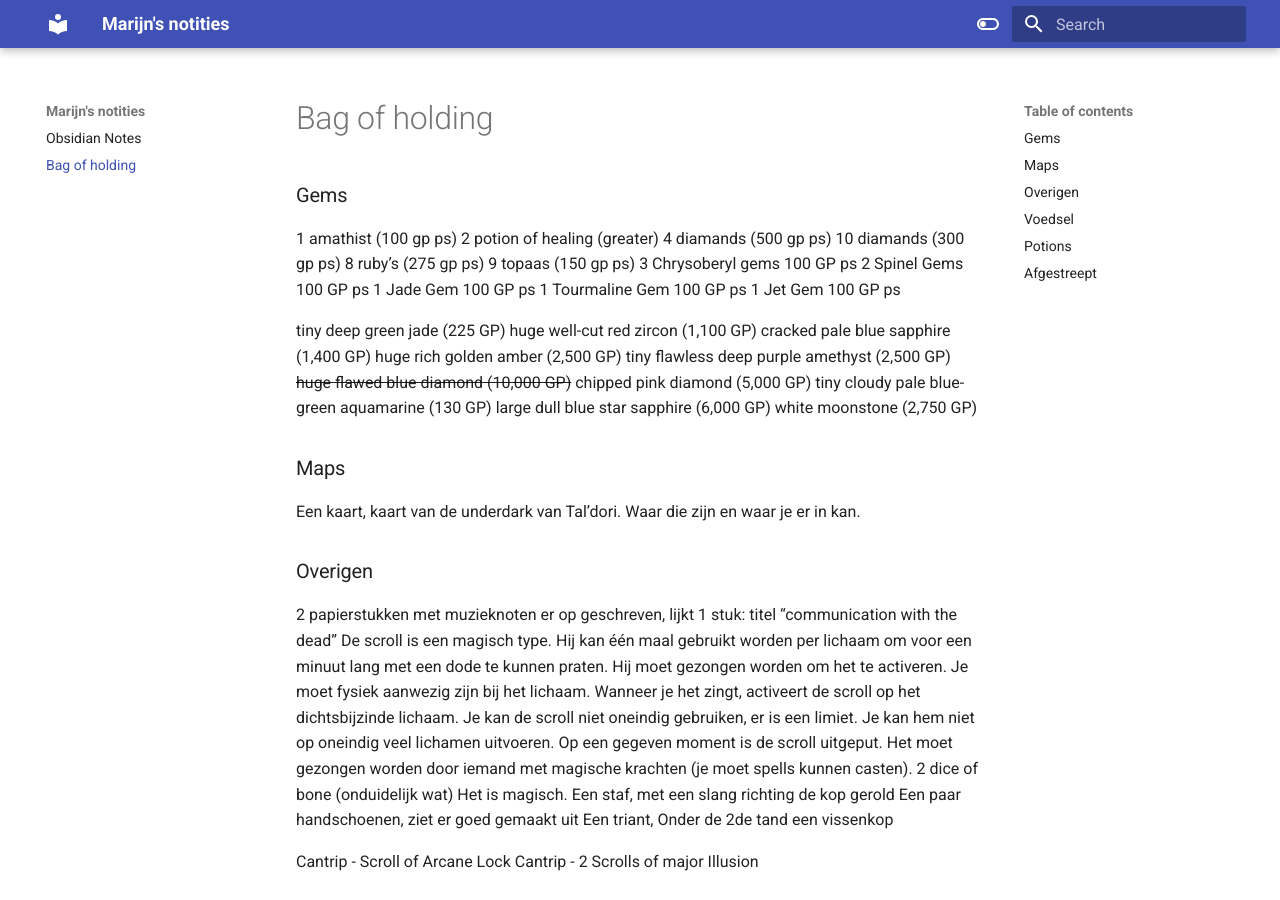
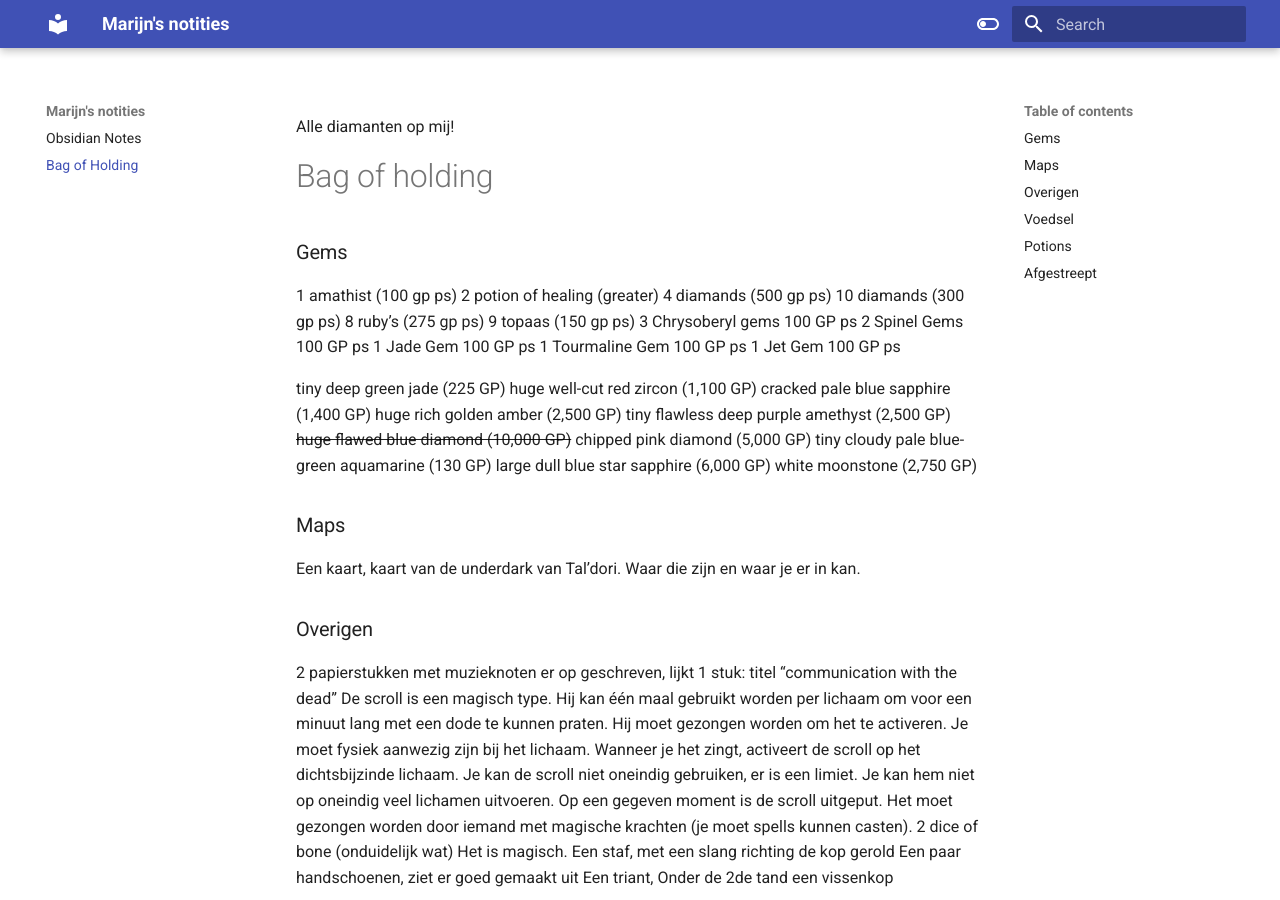
Before and after one commit to bosmuis/ObsidianPublic, an MkDocs documentation site: the page built from docs/Bag of Holding.md, in a window 1280 px wide and 900 px high. Built offline with MkDocs 1.6.1 and Material for MkDocs 9.7.7, drawn with Linux system fonts in a browser that asks for light colours.

Commit message:
[PUBLISHER] Merge #5

```diff
--- a/docs/Bag of Holding.md
+++ b/docs/Bag of Holding.md
@@ -1,7 +1,7 @@
 ---
 share: true
 ---
-
+Alle diamanten op mij!
 # Bag of holding
 ### Gems
 1 amathist (100 gp ps)
```
